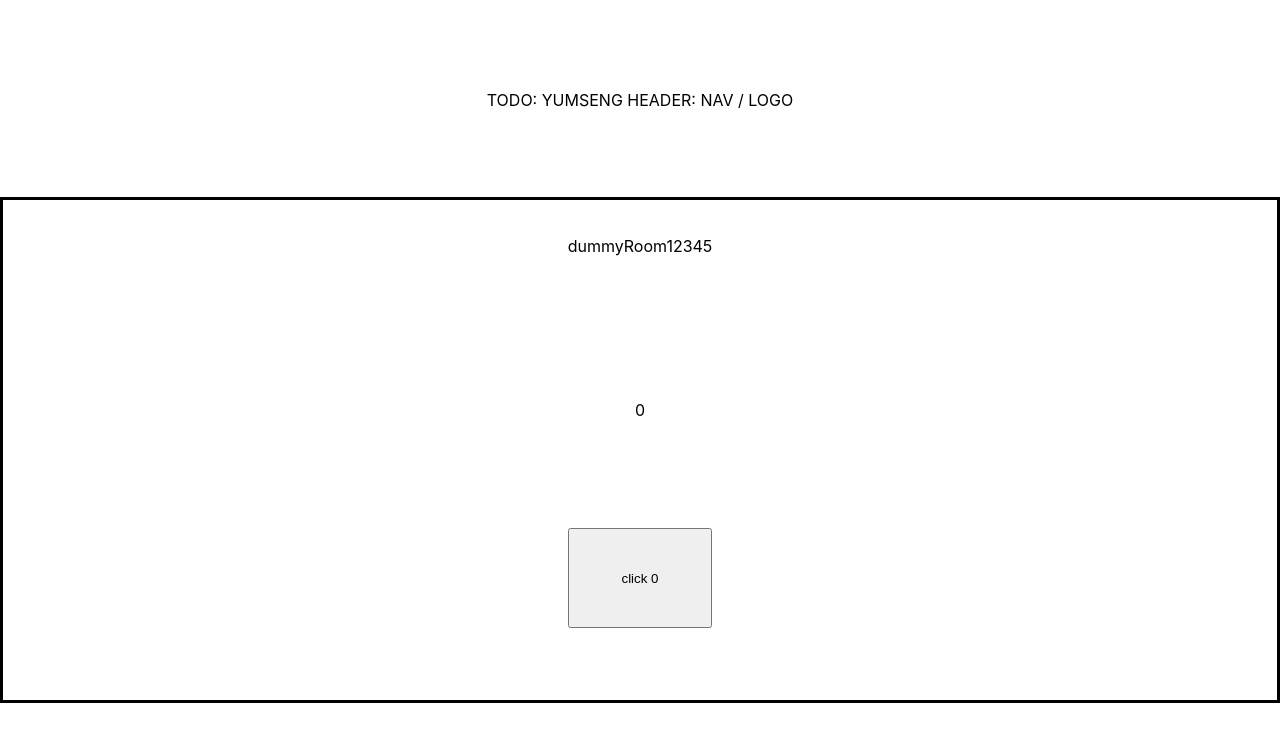
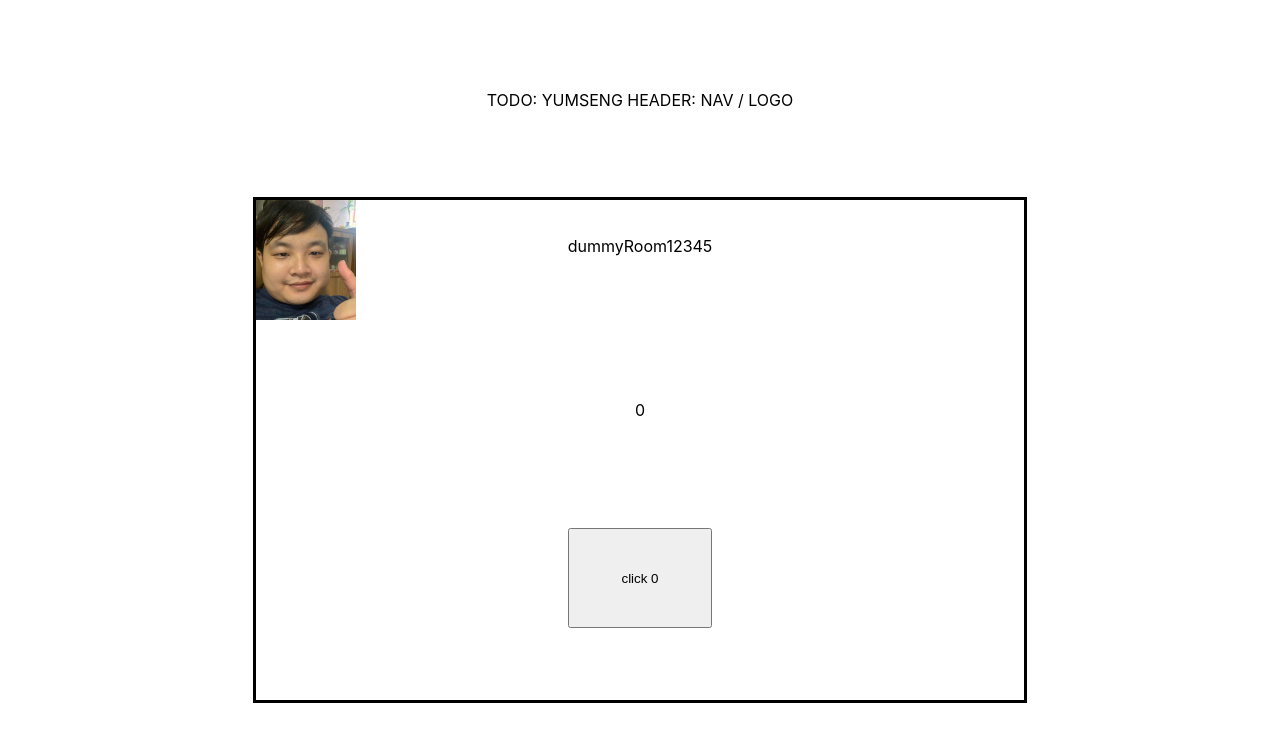
Before and after one commit to aljorhythm/yumseng, a React (Create React App) app in the folder react-ts-ui/: page / in a window 1280 px wide. Shown: the top 742 px of the page. Built offline with nearby package versions, Linux system fonts and the light colour scheme; no server answers.

Commit message:
[feature | randomised img on cheer added event] face image will jump around the room

```diff
--- a/react-ts-ui/src/components/Room.tsx
+++ b/react-ts-ui/src/components/Room.tsx
@@ -1,8 +1,10 @@
-import { useEffect, useState } from "react";
+import { useEffect, useRef, useState } from "react";
 import { connectionWS } from "../connections/websocket";
 
 import ButtonSendCheer from "./ButtonSendCheer";
 import CheerVolumeBar from "./CheerVolumeBar";
+
+import imgSrc from "../assets/face_1.jpg";
 
 interface RoomProp {
   name: string | null;
@@ -14,10 +16,26 @@ interface RoomProp {
 
 const thisConn = connectionWS();
 
+const randomOffset = (parentLength: number, elementLength: number): number => {
+  const posOffsetBetweenBoundary =
+    Math.random() * (parentLength - elementLength);
+  console.log(posOffsetBetweenBoundary);
+  return posOffsetBetweenBoundary;
+};
+interface PositionOffset {
+  x: number;
+  y: number;
+}
+
+const imgWidth = 100;
+const imgHeight = 120;
 const Room = (props: RoomProp) => {
   const { cheersSent, setCheersSent, redSymbol, setRedSymbol } = props;
 
   const [intensity, setIntensity] = useState<number>(0);
+
+  const [imgPos, setImgPos] = useState<PositionOffset>({ x: 0, y: 0 });
+  const stageCanvasRef = useRef<HTMLDivElement>(null);
   useEffect(() => {
     if (thisConn) {
       thisConn.onmessage = (msgEvent) => {
@@ -31,6 +49,17 @@ const Room = (props: RoomProp) => {
             return (prev + 20) % 255;
           });
           setCheersSent((prev) => prev + 1);
+          setImgPos((prevPos) => {
+            if (stageCanvasRef.current) {
+              const height = stageCanvasRef.current.offsetHeight;
+              const width = stageCanvasRef.current.offsetWidth;
+              return {
+                x: randomOffset(width, imgWidth),
+                y: randomOffset(height, imgHeight),
+              };
+            }
+            return { ...prevPos };
+          });
         } else if (eventName == "EVENT_LAST_SECONDS_COUNT") {
           const { count } = event;
           setIntensity(count);
@@ -41,17 +70,31 @@ const Room = (props: RoomProp) => {
   return (
     <>
       <div
+        className="room"
+        ref={stageCanvasRef}
         style={{
           display: "grid",
           border: "solid",
           height: "100%",
-          width: "100%",
+          width: "60%",
           alignItems: "center",
           flexFlow: "column wrap",
           justifyContent: "center",
           textAlign: "center",
+          position: "relative",
         }}
       >
+        <img
+          src={imgSrc}
+          style={{
+            position: "absolute",
+            width: `${imgWidth}px`,
+            height: `${imgHeight}px`,
+            top: `${imgPos.y}px`,
+            left: `${imgPos.x}px`,
+          }}
+        ></img>
+
         <div
           style={{
             display: "inherit",
```
Also changed, not shown: react-ts-ui/src/assets/face_1.jpg (added).
